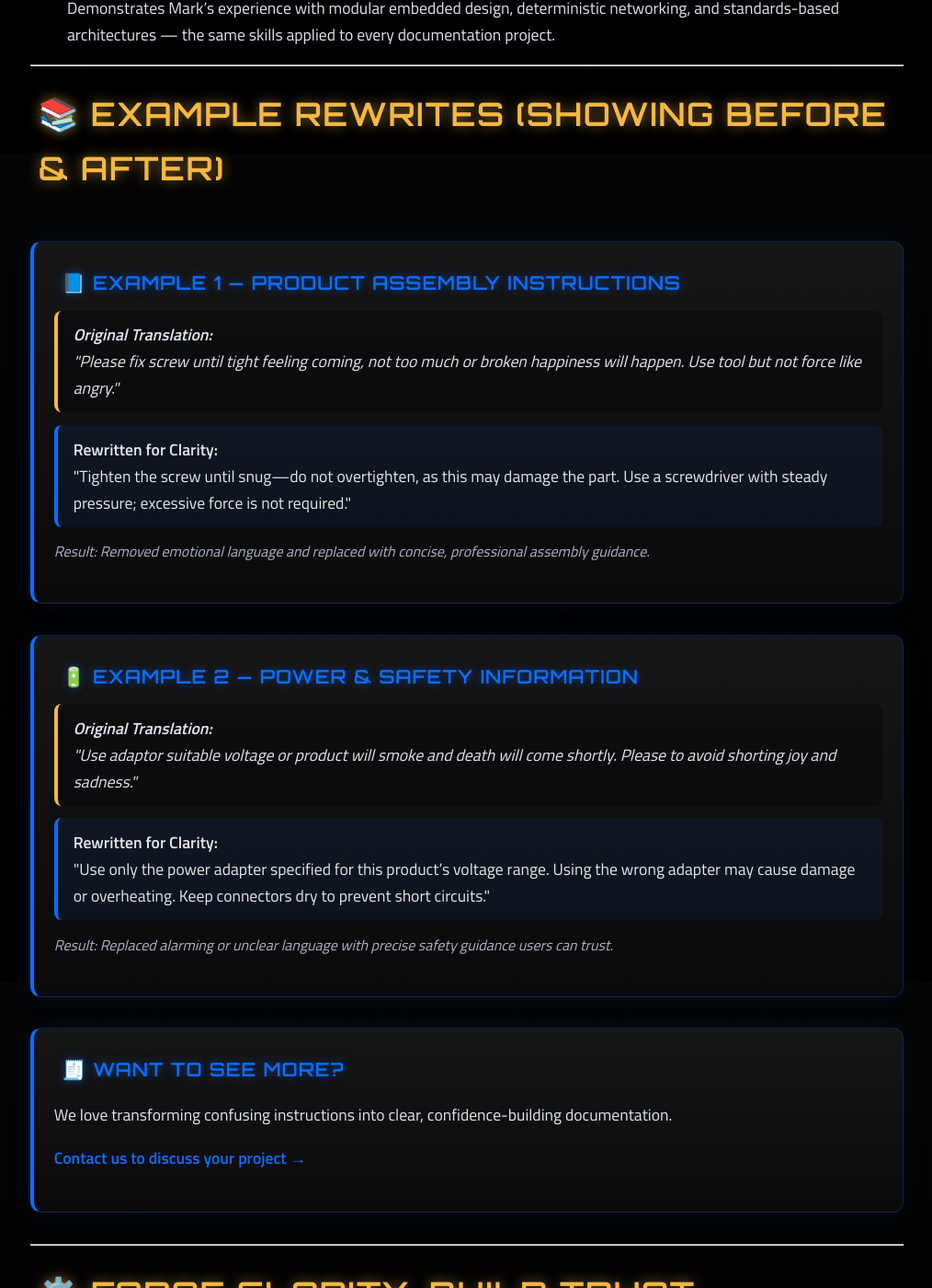
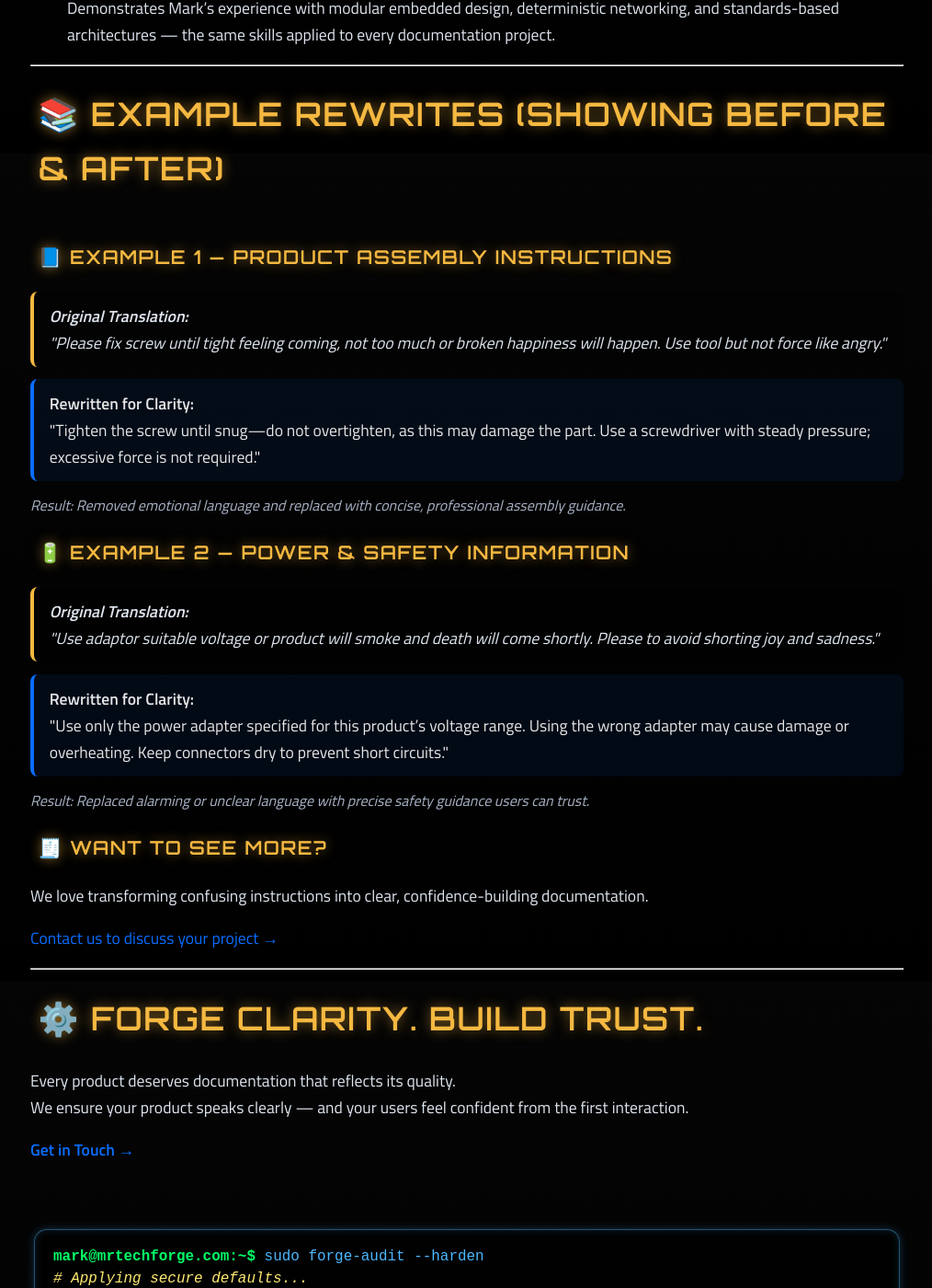
Before and after one commit to markisrt4/mrtechforge.github.io, a Jekyll site: the page built from documentation.md, in a window 1280 px wide and 1400 px high, scrolled down 1633 px. Shown: the whole window at 92% size, without its empty margins (132-1146 px from the left). Built offline with Jekyll 4.4.1, drawn with Linux system fonts in a browser that asks for light colours.

Commit message:
Update _pages-documentation.scss

```diff
--- a/_sass/_pages-documentation.scss
+++ b/_sass/_pages-documentation.scss
@@ -1,6 +1,6 @@
 /* ==========================================================
-   PAGES — DOCUMENTATION (FINAL CLEAN BUILD v3.0)
-   Unified Example Cards • Glow • Animation • Forge Styling
+   PAGES — DOCUMENTATION (v3.5 CLEAN)
+   Page-Specific Styling Only • Cards Moved to _cards.scss
    ========================================================== */
 
 /* Section container */
@@ -9,43 +9,7 @@
   animation: fadeIn 0.8s ease-in;
 }
 
-/* ==========================================================
-   EXAMPLE CARD
-   ========================================================== */
-.example-card {
-  background: linear-gradient(180deg, rgba(25,25,25,0.9), rgba(10,10,10,0.95));
-  border: 1px solid rgba(var(--forge-accent-rgb), 0.25);
-  border-left: 4px solid var(--forge-accent);
-  border-radius: 12px;
-
-  padding: 1.6rem 1.3rem;
-  margin: 2rem 0;
-
-  box-shadow: 0 0 25px rgba(var(--forge-accent-rgb), 0.10);
-  transition: transform 0.25s ease, box-shadow 0.25s ease;
-}
-
-.example-card:hover {
-  transform: translateY(-3px);
-  box-shadow: 0 0 30px rgba(var(--forge-accent-rgb), 0.18);
-}
-
-/* ==========================================================
-   HEADINGS
-   ========================================================== */
-.example-card h3 {
-  color: var(--forge-accent);
-  text-transform: uppercase;
-  letter-spacing: 1px;
-  margin-top: 0;
-  margin-bottom: 0.6rem;
-
-  text-shadow: 0 0 10px rgba(var(--forge-accent-rgb), 0.5);
-}
-
-/* ==========================================================
-   BLOCKQUOTES
-   ========================================================== */
+/* Blockquotes (Documentation-only formatting) */
 .example-card blockquote {
   border-left: 4px solid var(--forge-hotmetal);
   background: rgba(0,0,0,0.35);
@@ -56,7 +20,6 @@
   margin: 0.8rem 0;
 }
 
-/* rewritten, “fixed” block */
 .example-card blockquote.forge-fixed {
   border-left-color: var(--forge-accent);
   background: rgba(var(--forge-accent-rgb), 0.08);
@@ -64,7 +27,7 @@
   font-style: normal;
 }
 
-/* result line */
+/* Result line */
 .example-card .result {
   margin-top: 0.8rem;
   color: var(--forge-subtext);
@@ -72,54 +35,13 @@
   font-style: italic;
 }
 
-/* ==========================================================
-   LINKS
-   ========================================================== */
-.examples-section a {
-  color: var(--forge-accent);
-  text-decoration: none;
-  font-weight: 600;
-  transition: color 0.3s ease, text-shadow 0.3s ease;
-}
-
-.examples-section a:hover {
-  color: var(--forge-hotmetal);
-  text-shadow: 0 0 8px rgba(var(--forge-hotmetal-rgb), 0.6);
-}
-
-/* ==========================================================
-   ANIMATION
-   ========================================================== */
-@keyframes fadeIn {
-  from { opacity: 0; transform: translateY(10px); }
-  to   { opacity: 1; transform: translateY(0); }
-}
-
-/* ==========================================================
-   MOBILE
-   ========================================================== */
-@media (max-width: 760px) {
-  .example-card {
-    padding: 1.2rem 1rem;
-  }
-  .example-card h3 {
-    font-size: 1.05rem;
-  }
-  .example-card blockquote {
-    font-size: 0.9rem;
-  }
-}
-
-/* ==========================================================
-   DOCUMENTATION HERO (Top Banner)
-   ========================================================== */
-
+/* Documentation Hero */
 .doc-hero {
   text-align: center;
   margin: 1rem auto 2.8rem;
   padding-bottom: 1.2rem;
-
   border-bottom: 1px solid rgba(var(--forge-accent-rgb), 0.25);
+  animation: docHeroFade 0.6s ease-out;
 }
 
 .doc-title {
@@ -139,9 +61,10 @@
   text-shadow: 0 0 8px rgba(var(--forge-accent-rgb), 0.35);
 }
 
-/* subtle fade-in */
-.doc-hero {
-  animation: docHeroFade 0.6s ease-out;
+/* Animations */
+@keyframes fadeIn {
+  from { opacity: 0; transform: translateY(10px); }
+  to   { opacity: 1; transform: translateY(0); }
 }
 
 @keyframes docHeroFade {
```
